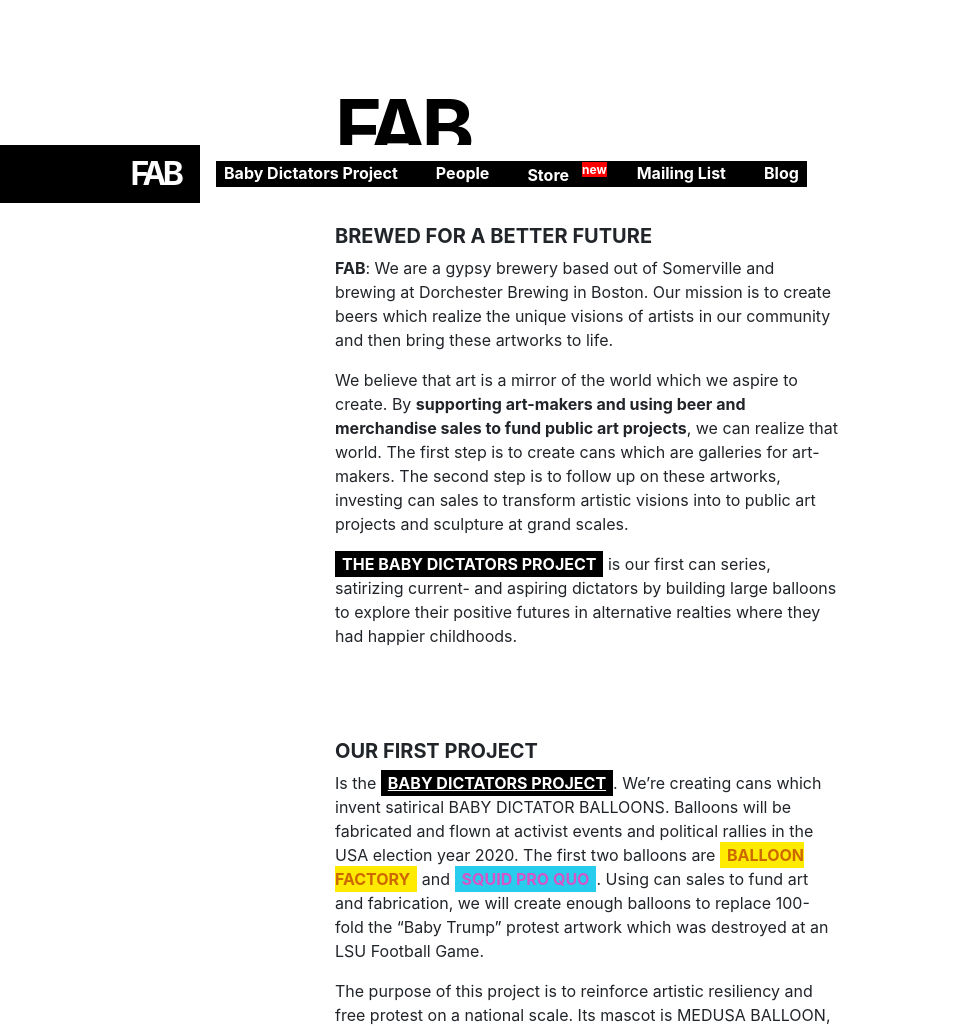
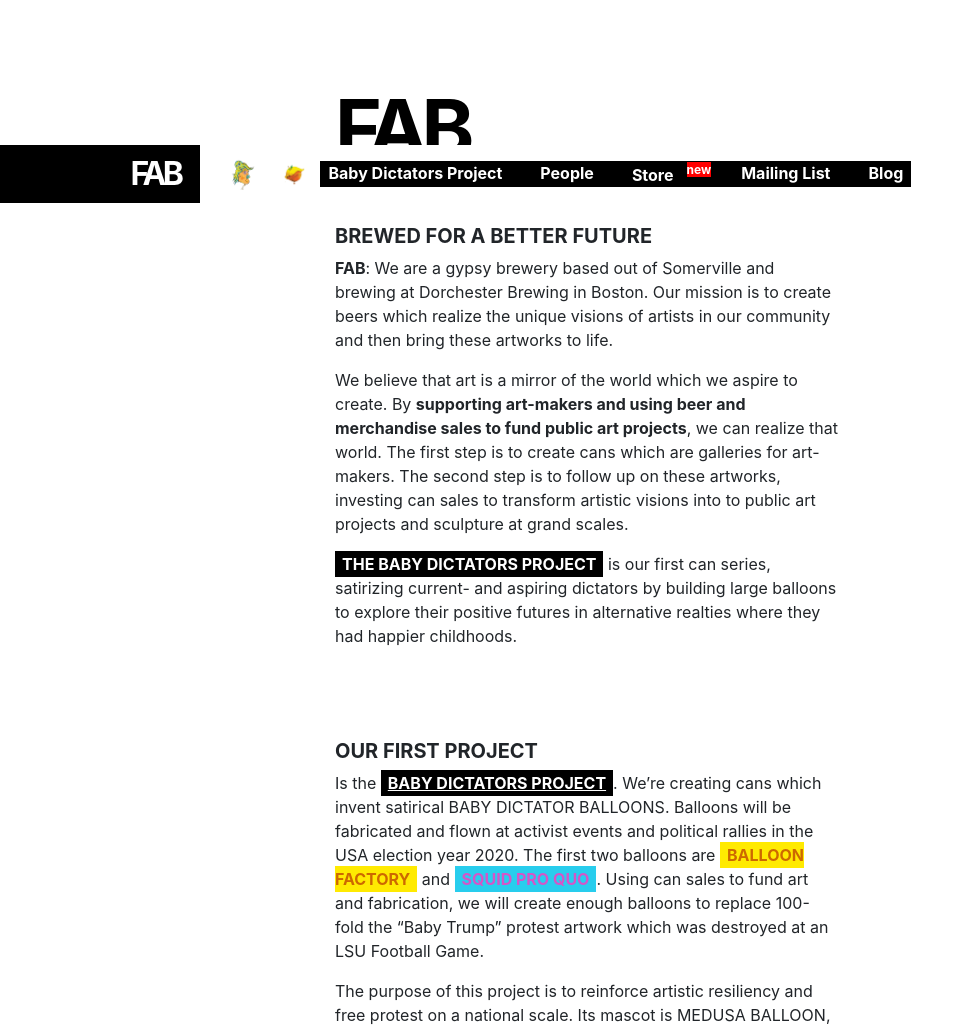
Before and after one commit to fab-rems/fab-beer.github.io, a Jekyll site: the page built from index.html, in a window 1280 px wide. Shown: the part 697-1728 px from the top of the page, without its empty margins (0-974 px from the left). Built offline with Jekyll 4.4.1, drawn with Linux system fonts in a browser that asks for light colours; nearby versions of some CDN libraries.

Commit message:
adds in beer links

```diff
--- a/_includes/nav.html
+++ b/_includes/nav.html
@@ -1,5 +1,8 @@
 <nav class="navbar navbar-expand-lg fixed-bottom {% if page.inverted %} navbar-dark bg-dark {% endif %}">
         <a class="navbar-brand" href="/">FAB</a>
+
+
+
 
         <button class="navbar-toggler navbar-toggler-right" type="button" data-toggle="collapse" data-target="#navbarNavDropdown" aria-controls="myNavigation" aria-expanded="false" aria-label="Toggle navigation">
             <span class="navbar-toggler-icon"></span>
@@ -7,6 +10,12 @@
 
 
         <div class="collapse navbar-collapse" id="navbarNavDropdown">
+
+          <ul class="beer-icon-list">
+          {% for c in site.data.cans %}
+            <li><a href="/{{c.code}}"><img src="assets/balloons/small-heads_{{c.code}}.png"/></a></li>
+          {% endfor %}
+        </ul>
           <ul class="navbar-nav">
             <li  class="bd-text"> <a  href="/babydictators">Baby Dictators Project</a></li>
             <li class="bd-text"> <a   href="/people">People</a></li>
--- a/_sass/babydictators.scss
+++ b/_sass/babydictators.scss
@@ -57,4 +57,74 @@
     h3{
         padding-top:20px;
     }
+
+
+    background-color:skyblue;
+canvas {
+    display: block;
+    height: 100%;
+    margin: 0 auto;
+
 }
+
+.canvas {
+    position: fixed;
+    pointer-events:none;
+}
+
+.clouds {
+    background: no-repeat url('https://s3-us-west-2.amazonaws.com/s.cdpn.io/59639/clouds.png') 0 100%;
+    background-size: 100vw 75vw;
+    height: 50vw;
+    width: 100vw;
+}
+
+.clouds:before,
+.clouds:after {
+    animation: cloud 3s ease-in-out 0s infinite alternate;
+    background: inherit;
+    content: '';
+    display: block;
+    position: absolute;
+}
+
+.clouds:before {
+    background-position: 0 0;
+    height: 22.2vw;
+    left: 9vw;
+    top: 17vw;
+    width: 35.5vw;
+}
+
+.clouds:after {
+    animation-duration: 4s;
+    background-position: -50vw 0;
+    height: 24.6vw;
+    right: 12vw;
+    top: 16vw;
+    width: 29.4vw;
+}
+
+.top-clouds {
+    bottom: 100%;
+    left: 0;
+    margin-bottom: -100px;
+    position: absolute;
+}
+
+.bottom-clouds {
+    left: 0;
+    margin-top: -180px;
+    position: absolute;
+    top: 100%;
+}
+
+@keyframes cloud {
+    0% {
+        transform: translateX(-7%);
+    }
+    100% {
+        transform: translateX(3%);
+    }
+}
+}
--- a/_sass/navbar.scss
+++ b/_sass/navbar.scss
@@ -1,8 +1,24 @@
+.navbar{
+.beer-icon-list{
+    display:flex;
+    padding:0px;
+    margin:0px;
+    li{
+        list-style:none;
+        height:32px;
+        margin-left:10px;
+        margin-right:10px;
+        img{
+            height:100%;
+        }
+    }
 
-.navbar li>a{
+}
+}
+.navbar-nav li>a{
     padding: 8px;
 }
-.navbar li:not(:first-child){
+.navbar-nav li:not(:first-child){
     a{padding-left:30px;}
 }
 
--- a/_sass/physics.scss
+++ b/_sass/physics.scss
@@ -12,72 +12,4 @@
 
 
 body.page-babydictators{
-    background-color:skyblue;
-canvas {
-    display: block;
-    height: 100%;
-    margin: 0 auto;
-
 }
-
-.canvas {
-    position: fixed;;
-    z-index:10000;
-}
-
-.clouds {
-    background: no-repeat url('https://s3-us-west-2.amazonaws.com/s.cdpn.io/59639/clouds.png') 0 100%;
-    background-size: 100vw 75vw;
-    height: 50vw;
-    width: 100vw;
-}
-
-.clouds:before,
-.clouds:after {
-    animation: cloud 3s ease-in-out 0s infinite alternate;
-    background: inherit;
-    content: '';
-    display: block;
-    position: absolute;
-}
-
-.clouds:before {
-    background-position: 0 0;
-    height: 22.2vw;
-    left: 9vw;
-    top: 17vw;
-    width: 35.5vw;
-}
-
-.clouds:after {
-    animation-duration: 4s;
-    background-position: -50vw 0;
-    height: 24.6vw;
-    right: 12vw;
-    top: 16vw;
-    width: 29.4vw;
-}
-
-.top-clouds {
-    bottom: 100%;
-    left: 0;
-    margin-bottom: -100px;
-    position: absolute;
-}
-
-.bottom-clouds {
-    left: 0;
-    margin-top: -180px;
-    position: absolute;
-    top: 100%;
-}
-
-@keyframes cloud {
-    0% {
-        transform: translateX(-7%);
-    }
-    100% {
-        transform: translateX(3%);
-    }
-}
-}
```
Also changed, not shown: find-physics.js (+7 -6 lines).
